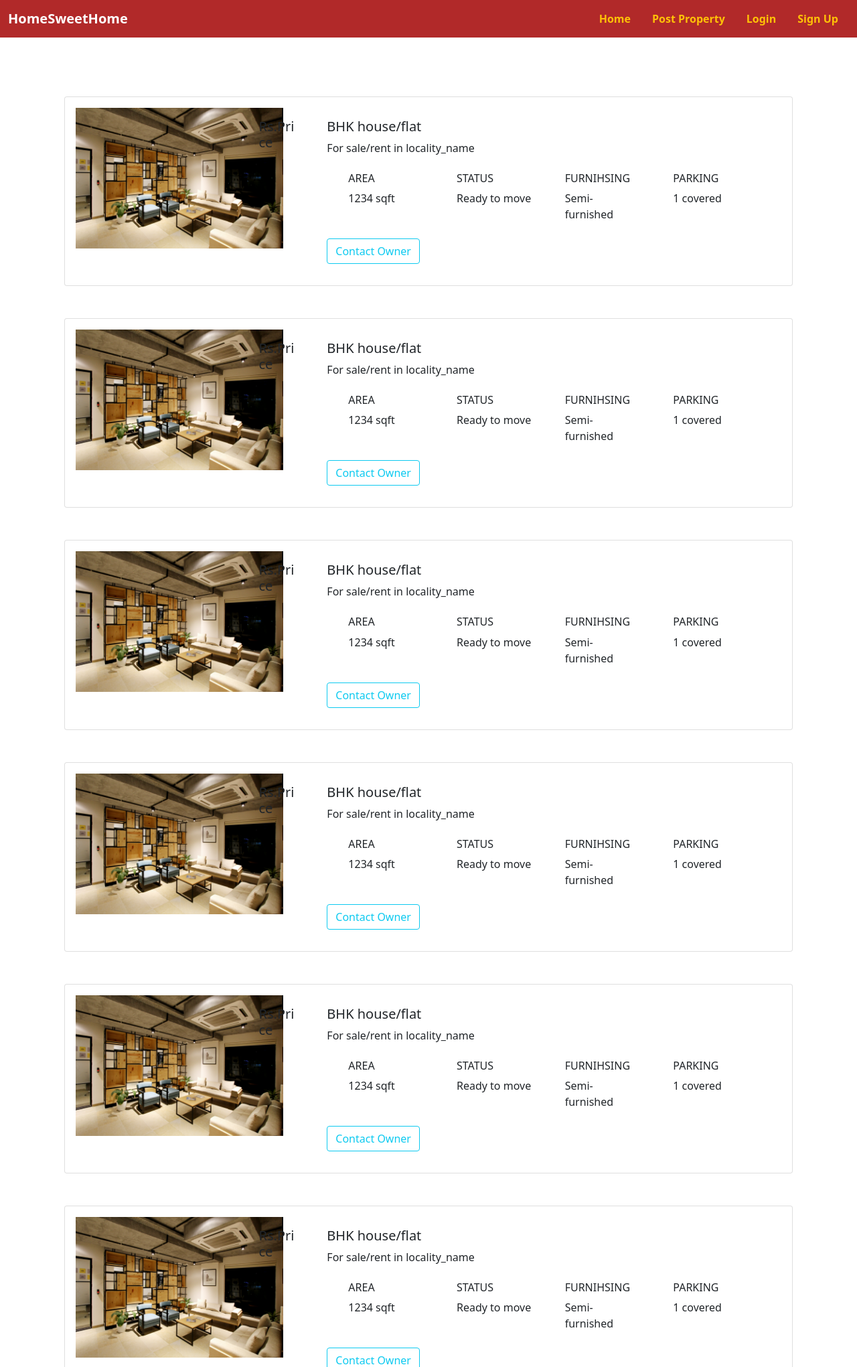
After one commit to Akriti1811/Property-Dealing-Flask_App, a Flask app: page /cardview in a window 1280 px wide. The commit adds this page. Shown: the top 2041 px of the page at 67% size. Run offline with Flask 2, Linux system fonts and the light colour scheme.

Commit message:
added cardview, post, login and sign up pages

```diff
--- a/main.py
+++ b/main.py
@@ -9,5 +9,21 @@ def buy():
 def rent():
     return render_template('rent.html')
 
+@app.route("/post")
+def post():
+    return render_template('post.html')
+
+@app.route("/cardview")
+def cardview():
+    return render_template('cardview.html')
+
+@app.route("/login")
+def login():
+    return render_template('login.html')
+
+@app.route("/signup")
+def signup():
+    return render_template('signup.html')
+
 if __name__ == "__main__":
     app.run(host="127.0.0.1", port=8080, debug=True)
--- /dev/null
+++ b/templates/cardview.html
@@ -0,0 +1,58 @@
+{% extends "layout.html" %}
+{% block body %}
+
+<div class="pt-5 mx-5 mt-5">
+    {%for i in range(0,10)%}
+    <div class="card m-5 px-3 py-3">
+        <div class="row">
+
+            <div class="col-md-3">
+                <img src="/static/images/card-cover.jpg" alt="..." width="310" height="210">
+            </div>
+
+            <div class="col-md-1 p-3">
+                <h5>Rs.Price</h5>
+            </div>
+
+            <div class="col-md-8">
+                <div class="card-body">
+                    <h5 class="card-title">BHK house/flat</h5>
+                    <p class="card-text">For sale/rent in locality_name</p>
+
+                    <div class="house-detail-card px-2 py-2">
+                        <div class="d-flex flex-wrap">
+                            <div class="col-md-3 col-12 px-4">
+                               <h6>AREA</h6>
+                               <p>1234 sqft</p>
+                            </div>
+
+                            <div class="col-md-3 col-12 px-4">
+                               <h6>STATUS</h6>
+                               <p>Ready to move</p>
+                            </div>
+
+                            <div class="col-md-3 col-12 px-4">
+                               <h6>FURNIHSING</h6>
+                               <p>Semi-furnished</p>
+                            </div>
+
+                            <div class="col-md-3 col-12 px-4">
+                               <h6>PARKING</h6>
+                               <p>1 covered</p>
+                            </div>
+                        </div>
+                    </div>
+
+                    <div>
+                        <button class="btn btn-outline-info me-2" type="button">Contact Owner</button>
+                    </div>
+
+                </div>
+            </div>
+
+        </div>
+    </div>
+    {%endfor%}
+</div>
+
+  {% endblock %}
--- a/templates/layout.html
+++ b/templates/layout.html
@@ -39,6 +39,9 @@
         font-size: 25px;
         font-weight: 600;
       }
+      .nav-item-1{
+        font-weight: 600;
+      }
     </style>
 
   </head>
@@ -49,12 +52,21 @@
 
       <nav class="navbar fixed-top navbar-light " style="background-color: #b12929;">
         <div class="container-fluid">
-          <a class="navbar-brand" style="color: #ffffff;font-weight: 600;"> Home_Sweet_Home</a>
-          <form class="d-flex">
-            <button class="btn btn-outline-success me-2 " style="color: #ffffff;font-weight: 500;border-color: white;" type="button">Post Property</button>
-            <button class="btn btn-outline-success me-2" style="color: #ffffff;font-weight: 500;border-color: white;" type="button">Login </button>
-            <button class="btn btn-outline-success me-2" style="color: #ffffff;font-weight: 500;border-color: white;" type="button">Sign Up</button>
-          </form>
+          <a class="navbar-brand" style="color: #ffffff;font-weight: 600;"> HomeSweetHome</a>
+          <ul class="nav justify-content-end">
+            <li class="nav-item-1">
+              <a class="nav-link btn-outline-warning" href="/">Home</a>
+            </li>
+            <li class="nav-item-1">
+              <a class="nav-link btn-outline-warning" href="/post">Post Property</a>
+            </li>
+            <li class="nav-item-1">
+              <a class="nav-link btn-outline-warning" href="/login">Login</a>
+            </li>
+            <li class="nav-item-1">
+              <a class="nav-link btn-outline-warning" href="/signup">Sign Up</a>
+            </li>
+          </ul>
         </div>
       </nav>
 
@@ -66,11 +78,11 @@
     <section>
 
         <footer >
-          <div class="bg-light">
+          <div style="background-color: rgb(170, 190, 190);">
             <hr>
             <div class="d-flex flex-wrap justify-content-center">
               <div class="col-md-5 col-12 text-left py-5">
-                <h4>About Home_Sweet_Home</h4>
+                <h4>About HomeSweetHome</h4>
                 <p>Coming in a new city and meeting several brokers to find
                   a suitable place to live now gets revolutionised . The
                   easier, efficient and convenient way to find a safe and
```
Also changed, not shown: templates/buy.html (+7 -15 lines), templates/login.html (added, +27 -0 lines), templates/post.html (+125 -0 lines), templates/rent.html (+6 -14 lines), templates/signup.html (added, +31 -0 lines), static/images/card-cover.jpg (added).
